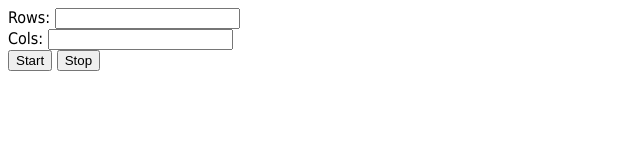
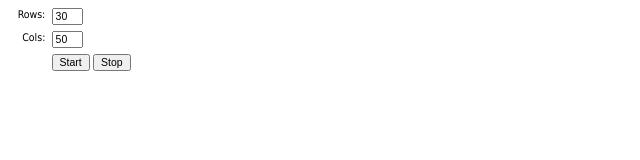
Before and after one commit to adamfeather/javascript_game-of-life, a plain HTML site: page Index.html in a window 1280 px wide. Shown: the whole page, without its empty margins (0-640 px from the left). Drawn offline with Linux system fonts and the light colour scheme.

Commit message:
refactoring #3

```diff
--- a/Index.html
+++ b/Index.html
@@ -38,13 +38,14 @@
 <body>
     <div>
         <label>Rows:</label>
-        <input type="text" id="txtRows" />
+        <input type="text" id="txtRows" value="30" />
     </div>
     <div>
         <label>Cols:</label>
-        <input type="text" id="txtCols" />
+        <input type="text" id="txtCols" value="50" />
     </div>
     <div>
+        <label>&nbsp;</label>
         <button type="button" onclick="start();">Start</button>
         <button type="button" onclick="stop();">Stop</button>
     </div>
--- a/style.css
+++ b/style.css
@@ -1,2 +1,15 @@
+* {font-size:0.9em;}
+
 html { font-family: Tahoma, sans-serif; }
-table td { font-size: 8pt; }
+
+
+label {
+    width: 3em;
+    text-align: right;
+    float:left;
+    margin-right: 0.6em;
+}
+
+input[type=text] { width: 3em;}
+
+div {margin: 0.5em;}
```
